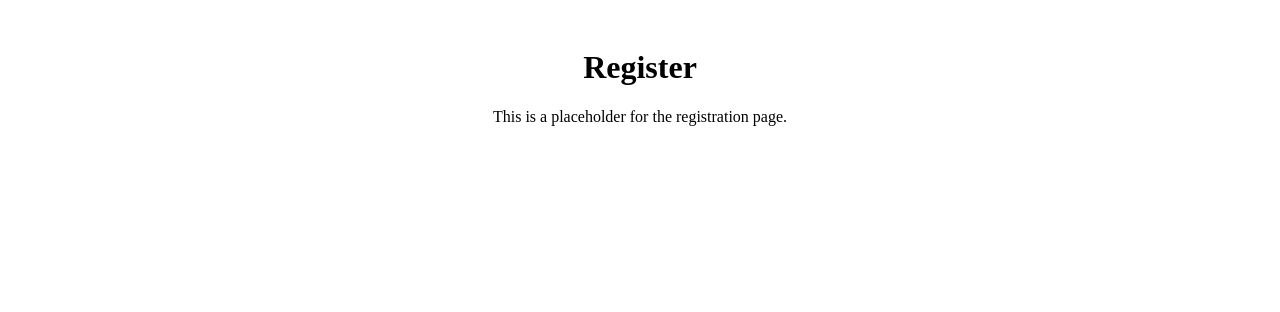
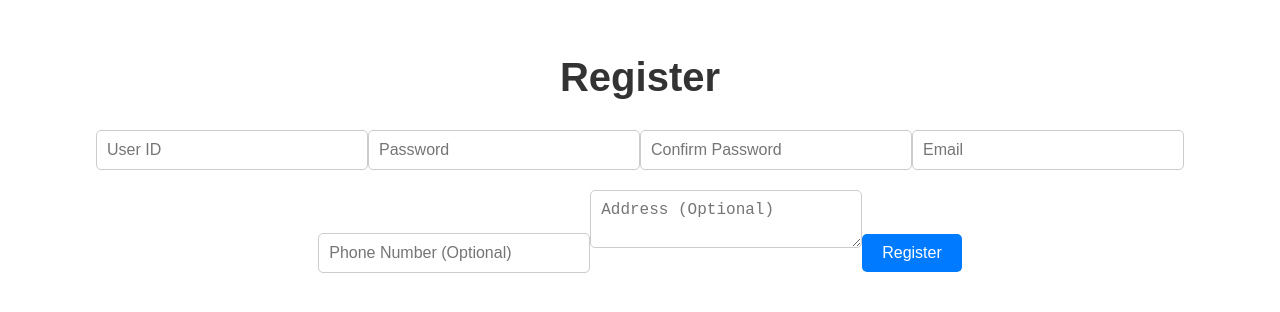
Before and after one commit to fintrack-project/financial-tracker-frontend, a React (Create React App) app: page /register in a window 1280 px wide. Shown: the top 312 px of the page. Built offline with nearby package versions, Linux system fonts and the light colour scheme.

Commit message:
register page

```diff
--- a/src/components/InputField/InputField.tsx
+++ b/src/components/InputField/InputField.tsx
@@ -4,11 +4,19 @@ interface InputFieldProps {
   type: string;
   placeholder: string;
   value: string;
-  onChange: (e: React.ChangeEvent<HTMLInputElement>) => void;
+  onChange: (e: React.ChangeEvent<HTMLInputElement | HTMLTextAreaElement>) => void;
+  isTextArea?: boolean;
 }
 
-const InputField: React.FC<InputFieldProps> = ({ type, placeholder, value, onChange }) => {
-  return (
+const InputField: React.FC<InputFieldProps> = ({ type, placeholder, value, onChange, isTextArea }) => {
+  return isTextArea ? (
+    <textarea
+      placeholder={placeholder}
+      value={value}
+      onChange={onChange}
+      className="input-field"
+    />
+  ) : (
     <input
       type={type}
       placeholder={placeholder}
--- /dev/null
+++ b/src/pages/Register/Register.css
@@ -0,0 +1,46 @@
+.register-container {
+  text-align: center;
+  padding: 20px;
+  font-family: Arial, sans-serif;
+}
+
+.register-container h1 {
+  font-size: 2.5rem;
+  color: #333;
+  margin-bottom: 20px;
+}
+
+.input-field {
+  padding: 10px;
+  width: 250px;
+  border: 1px solid #ccc;
+  border-radius: 5px;
+  font-size: 1rem;
+  margin: 10px 0;
+}
+
+.input-field.textarea {
+  resize: none;
+  height: 80px;
+}
+
+.register-button {
+  padding: 10px 20px;
+  background-color: #007bff;
+  color: white;
+  border: none;
+  border-radius: 5px;
+  font-size: 1rem;
+  cursor: pointer;
+  transition: background-color 0.3s ease;
+}
+
+.register-button:hover {
+  background-color: #0056b3;
+}
+
+.error-message {
+  color: red;
+  font-size: 1rem;
+  margin-bottom: 10px;
+}
--- a/src/pages/Register/Register.tsx
+++ b/src/pages/Register/Register.tsx
@@ -1,10 +1,78 @@
-import React from 'react';
+import React, { useState } from 'react';
+import { useNavigate } from 'react-router-dom';
+import InputField from '../../components/InputField/InputField';
+import './Register.css';
 
 const Register: React.FC = () => {
+  const [userId, setUserId] = useState('');
+  const [password, setPassword] = useState('');
+  const [confirmPassword, setConfirmPassword] = useState('');
+  const [email, setEmail] = useState('');
+  const [phone, setPhone] = useState('');
+  const [address, setAddress] = useState('');
+  const [error, setError] = useState('');
+  const navigate = useNavigate();
+
+  const handleRegister = () => {
+    if (!userId || !password || !email) {
+      setError('User ID, Password, and Email are required.');
+      return;
+    }
+
+    if (password !== confirmPassword) {
+      setError('Passwords do not match.');
+      return;
+    }
+
+    console.log('User registered:', { userId, email, phone, address });
+    alert('Registration successful!');
+    navigate('/'); // Redirect to login page
+  };
+
   return (
-    <div style={{ textAlign: 'center', padding: '20px' }}>
+    <div className="register-container">
       <h1>Register</h1>
-      <p>This is a placeholder for the registration page.</p>
+      {error && <p className="error-message">{error}</p>}
+      <InputField
+        type="text"
+        placeholder="User ID"
+        value={userId}
+        onChange={(e) => setUserId(e.target.value)}
+      />
+      <InputField
+        type="password"
+        placeholder="Password"
+        value={password}
+        onChange={(e) => setPassword(e.target.value)}
+      />
+      <InputField
+        type="password"
+        placeholder="Confirm Password"
+        value={confirmPassword}
+        onChange={(e) => setConfirmPassword(e.target.value)}
+      />
+      <InputField
+        type="email"
+        placeholder="Email"
+        value={email}
+        onChange={(e) => setEmail(e.target.value)}
+      />
+      <InputField
+        type="tel"
+        placeholder="Phone Number (Optional)"
+        value={phone}
+        onChange={(e) => setPhone(e.target.value)}
+      />
+      <InputField
+        type="text"
+        placeholder="Address (Optional)"
+        value={address}
+        onChange={(e) => setAddress(e.target.value)}
+        isTextArea={true}
+      />
+      <button className="register-button" onClick={handleRegister}>
+        Register
+      </button>
     </div>
   );
 };
```
